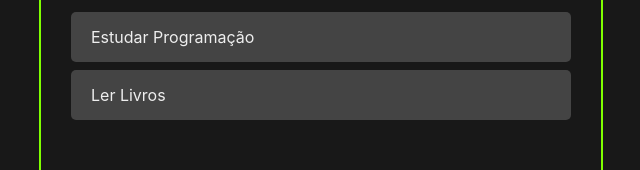
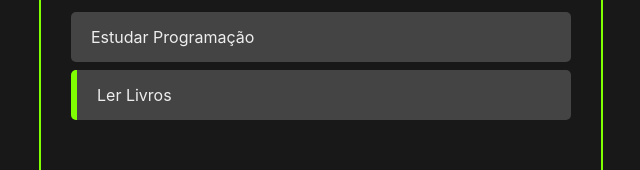
Before and after one commit to VieziDev/React-Create-Tasks, a React (Create React App) app: page / in a window 1280 px wide. Shown: the part 120-290 px from the top of the page, without its empty margins (319-959 px from the left). Built offline with nearby package versions, Linux system fonts and the light colour scheme; the HTML template or start-up script is replaced by a standard one.

Commit message:
Adicao e Conclusao de Tarefas

```diff
--- a/package.json
+++ b/package.json
@@ -9,6 +9,7 @@
     "react": "^18.0.0",
     "react-dom": "^18.0.0",
     "react-scripts": "5.0.1",
+    "uuid": "^8.3.2",
     "web-vitals": "^2.1.4"
   },
   "scripts": {
--- a/src/App.jsx
+++ b/src/App.jsx
@@ -1,7 +1,8 @@
-import React, { useState } from 'react';
+import React, { useState } from "react";
+import { v4 as uuidv4 } from "uuid";
 import "./App.css";
 import Tasks from "./components/Tasks";
-import AddTask from "./components/AddTask"
+import AddTask from "./components/AddTask";
 
 const App = () => {
   // const message = "Hello World"
@@ -16,18 +17,39 @@
       title: "Ler Livros",
       completed: true,
     },
-
   ]);
 
-    return(
+  const handleTaskClick = (taskId) => {
+    const newTasks = tasks.map((task) => {
+      if (task.id === taskId) return { ...task, completed: !task.completed };
+
+      return task;
+    });
+
+    setTasks(newTasks);
+  };
+
+  const handleTaskAddition = (taskTitle) => {
+    const newTasks = [
+      ...tasks,
+      {
+        title: taskTitle,
+        id: uuidv4(),
+        completed: false,
+      },
+    ];
+
+    setTasks(newTasks);
+  };
+
+  return (
     <>
       <div className="container">
-          <AddTask/>
-          <Tasks tasks={tasks}/>
+        <AddTask handleTaskAddition={handleTaskAddition} />
+        <Tasks tasks={tasks} handleTaskClick={handleTaskClick} />
       </div>
     </>
   );
-
-}
+};
 
 export default App;
--- a/src/components/AddTask.jsx
+++ b/src/components/AddTask.jsx
@@ -2,12 +2,18 @@
 import "../style/AddTask.css";
 import Button from "./Button";
 
-const AddTask = () => {
+const AddTask = ({handleTaskAddition}) => {
   const [inputData, setInputData] = useState("");
 
   const handleInputChange = (e) => {
     setInputData(e.target.value);
   };
+
+  const handleAddTaskClick = () =>{
+    handleTaskAddition(inputData);
+    setInputData('')
+  };
+
   return (
     <div className="add-task-container">
       <input
@@ -17,7 +23,7 @@
         type="text"
       />
       <div className="add-task-button-container">
-        <Button>Adicionar</Button>
+        <Button onClick={handleAddTaskClick}>Adicionar</Button>
       </div>
     </div>
   );
--- a/src/components/Task.jsx
+++ b/src/components/Task.jsx
@@ -1,8 +1,18 @@
 import React from "react";
 import "../style/Task.css";
 
-const Task = ({ task }) => {
-  return <div className="task-container">{task.title}</div>;
+const Task = ({ task, handleTaskClick }) => {
+  return (
+    <div
+      className="task-container"
+      style={task.completed ? { borderLeft: "6px solid chartreuse" } : {}}
+    >
+      <div className="task-title" onClick={() => handleTaskClick(task.id)}>
+        {task.title}
+      </div>
+    </div>
+  );
+  // return <div className="task-container">{task.title}</div>;
 };
 
 export default Task;
--- a/src/components/Tasks.jsx
+++ b/src/components/Tasks.jsx
@@ -1,12 +1,14 @@
 import React from "react";
 import Task from "./Task";
 
-const Tasks = ({tasks}) => {
-    return (
-        <>
-            {tasks.map((task) => (<Task task={task} />))}
-        </>
-    )
-}
+const Tasks = ({ tasks, handleTaskClick }) => {
+  return (
+    <>
+      {tasks.map((task) => (
+        <Task task={task} handleTaskClick={handleTaskClick}/>
+      ))}
+    </>
+  );
+};
 
 export default Tasks;
--- a/src/style/Task.css
+++ b/src/style/Task.css
@@ -8,3 +8,7 @@
     color: #eee;
     align-items: center;
 }
+
+.task-title{
+    cursor: pointer;
+}
```
Also changed, not shown: 1 other file (tests, documents, lock files or other folders). Lines whose indentation alone changed are shown as unchanged.
